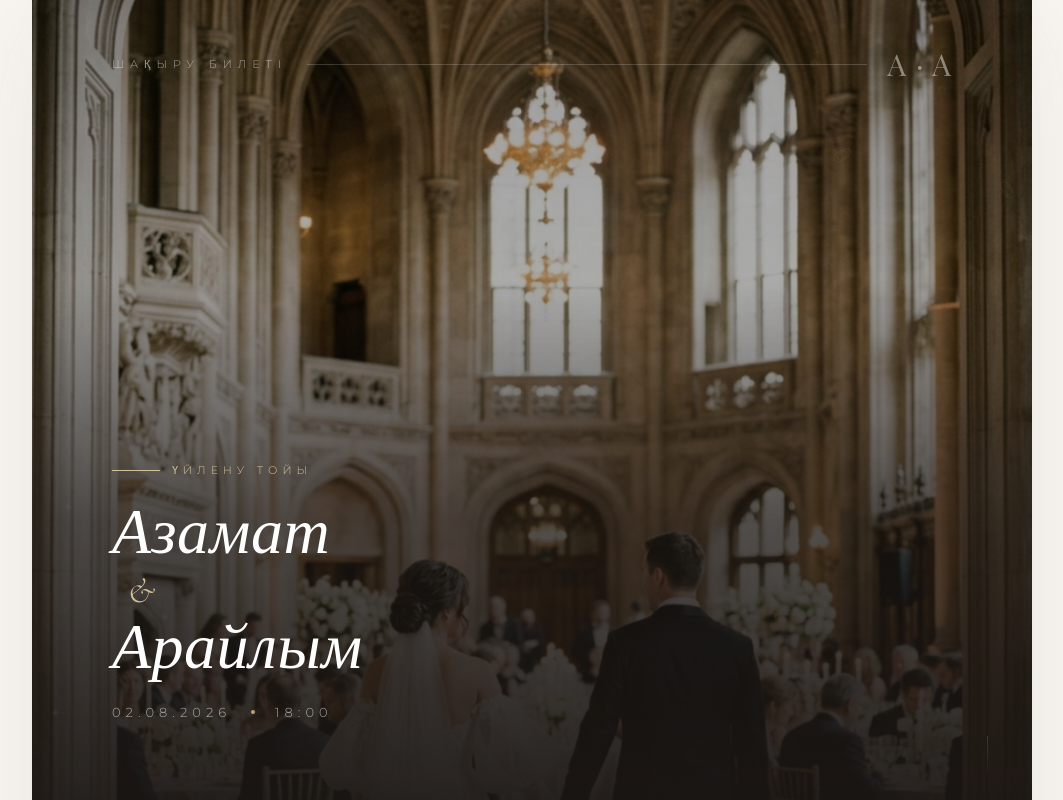
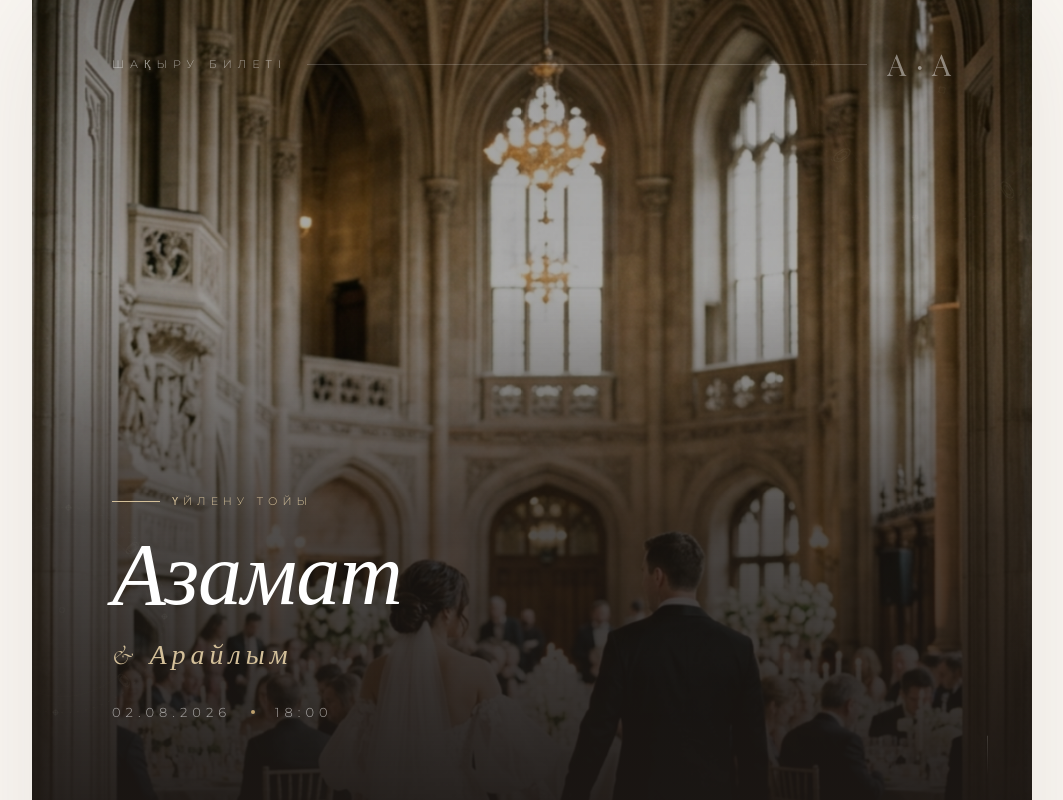
Before and after one commit to Eroma-EA/Shaqyrtu, a Next.js app: page / in a window 1280 px wide. Shown: the top 800 px of the page, without its empty margins (108-1171 px from the left). Built offline with nearby package versions, Linux system fonts and the light colour scheme; a web font is replaced by a local one.

Commit message:
Revert to original hero layout and increase bride name size for alignment

```diff
--- a/src/app/hero.module.css
+++ b/src/app/hero.module.css
@@ -128,29 +128,26 @@
 }
 
 .heroTitle {
-  display: flex;
-  flex-direction: column;
-  align-items: flex-start;
-  margin-bottom: 24px;
-}
-
-.heroName {
   font-family: var(--font-body);
   font-style: italic;
-  font-size: clamp(40px, 11.5vw, 64px);
+  font-size: clamp(44px, 13vw, 68px);
   font-weight: 400;
   line-height: 1.0;
   color: #fff;
+  margin-bottom: 4px;
   letter-spacing: 0.5px;
 }
 
-.heroAmp {
+.heroAnd {
+  display: block;
   font-family: var(--font-body);
   font-style: italic;
-  font-size: clamp(24px, 6vw, 36px);
+  font-size: clamp(28px, 8.5vw, 46px);
   font-weight: 300;
   color: var(--gold-light);
-  margin: 4px 0 4px 16px; /* slightly indented for style */
+  letter-spacing: 1px;
+  margin: 6px 0 20px;
+  text-transform: none;
 }
 
 .heroMeta {
--- a/src/app/page.js
+++ b/src/app/page.js
@@ -99,11 +99,10 @@ export default function Home() {
             <span className={heroStyles.heroEyebrowText}>Үйлену тойы</span>
           </div>
 
-          <div className={heroStyles.heroTitle}>
-            <span className={heroStyles.heroName}>{weddingConfig.groom}</span>
-            <span className={heroStyles.heroAmp}>&</span>
-            <span className={heroStyles.heroName}>{weddingConfig.bride}</span>
-          </div>
+          <h1 className={heroStyles.heroTitle}>
+            {weddingConfig.groom}
+          </h1>
+          <span className={heroStyles.heroAnd}>& {weddingConfig.bride}</span>
 
           <div className={heroStyles.heroMeta}>
             <span className={heroStyles.heroDate}>{weddingConfig.date}</span>
```
